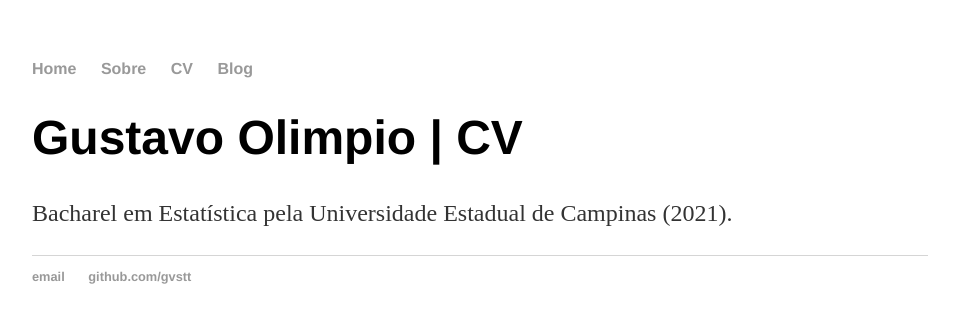
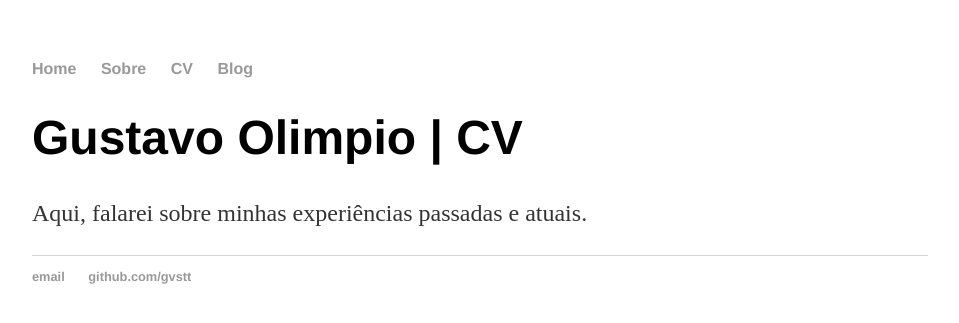
Before and after one commit to gvstt/gvstt.github.io, a Jekyll site: the page built from cv/index.html, in a window 1280 px wide. Shown: the top 323 px of the page, without its empty margins (160-1119 px from the left). Built offline with Jekyll 4.4.1, drawn with Linux system fonts in a browser that asks for light colours.

Commit message:
Update index.html

```diff
--- a/cv/index.html
+++ b/cv/index.html
@@ -4,5 +4,5 @@ title: Gustavo Olimpio | CV
 ---
 <div class="blurb">
 	<h1>Gustavo Olimpio | CV</h1>
-	<p>Bacharel em Estatística pela Universidade Estadual de Campinas (2021).</a></p>
+	<p>Aqui, falarei sobre minhas experiências passadas e atuais.</a></p>
 </div><!-- /.blurb -->
```
